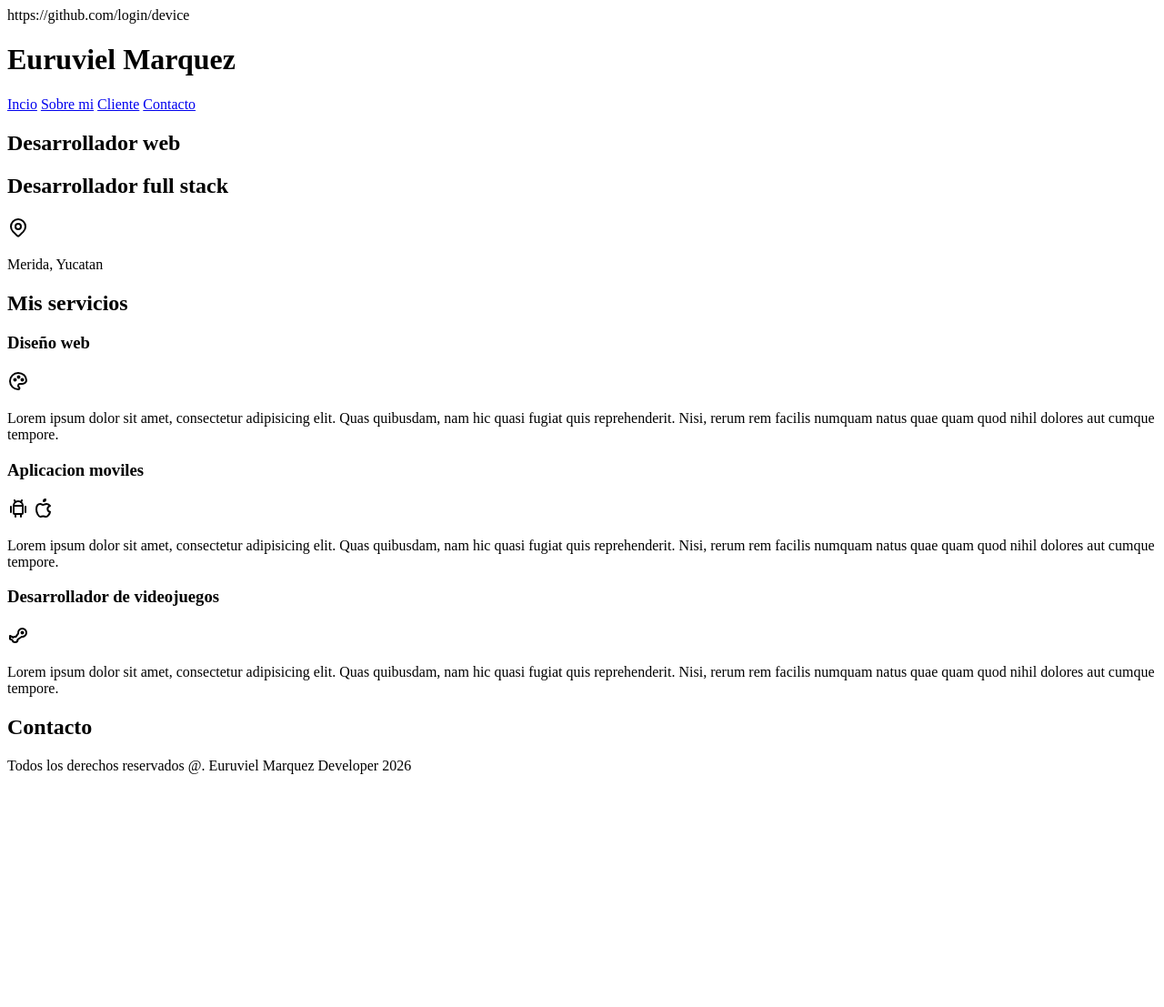
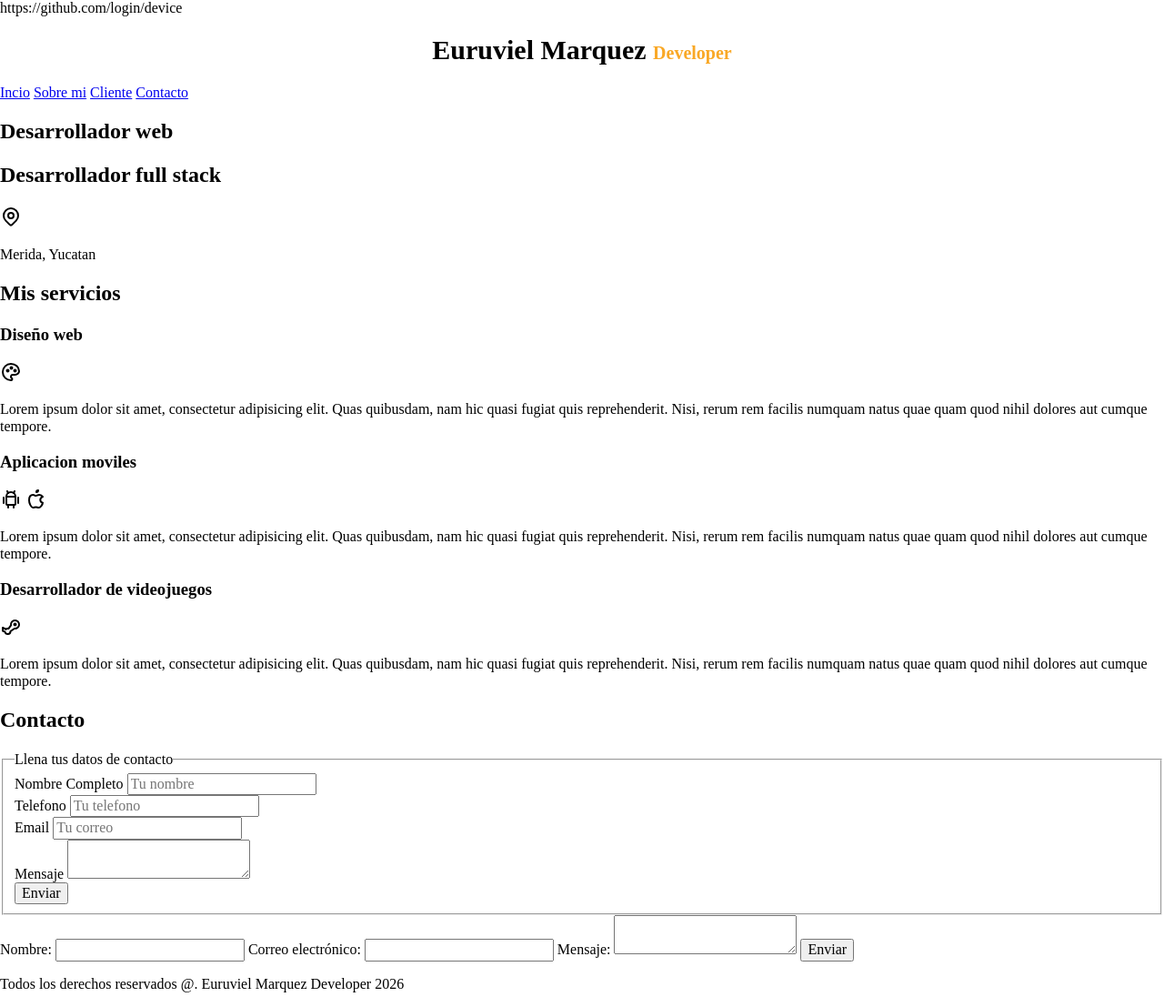
Before and after one commit to Eruviel117/Developer-web, a plain HTML site: page index.html in a window 1280 px wide. Shown: the whole page at 91% size. Before the commit the page ends 867 px from the top, so only its background shows below. Drawn offline with nearby package versions, Linux system fonts and the light colour scheme.

Commit message:
feat: add contact form and base typography style

```diff
--- /dev/null
+++ b/CSS/style.css
@@ -0,0 +1,18 @@
+/* Trucos para uniformidad en textos entre navegador   */
+
+html{
+    font-size: 62.5%;
+}
+body{
+    font-size: 16px;
+}
+
+.my-title{
+    font-size: 3rem;
+    text-align: center;
+}
+
+.my-title span{
+    font-size: 2rem;
+    color: #f9a826;
+}
--- a/index.html
+++ b/index.html
@@ -3,12 +3,21 @@
 <head>
     <meta charset="UTF-8">
     <meta name="viewport" content="width=device-width, initial-scale=1.0">
+
+    <link rel="preload" href="CSS/normalize.css" as="style">
+    <!-- Estilo personalizado -->
+    <link rel="stylesheet" href="CSS/normalize.css">
+
+
+    <link rel="preload" href="CSS/style.css" as="style">
+    <!-- Estilo personalizado -->
+    <link rel="stylesheet" href="CSS/style.css">
     <title>Developer page</title>
 </head>
 <body>
     <header>
         <header>https://github.com/login/device
-        <h1>Euruviel Marquez </h1>
+        <h1 class = "my-title">Euruviel Marquez <span>Developer </span></h1>
 
     </header>
 
@@ -53,6 +62,49 @@
         </main>
         <section>
             <h2>Contacto</h2>
+            <form action="https://formspree.io/f/mnqvydqv" method="POST">
+                <fieldset>
+                    <legend>Llena tus datos de contacto </legend>
+                    <div>
+                        <label>Nombre Completo</label>
+                        <input type="text" placeholder="Tu nombre">
+                    </div>
+
+                    <div>
+                        <label>Telefono</label>
+                        <input type="tel" placeholder="Tu telefono">
+                    </div>
+
+                    <div>
+                        <label>Email</label>
+                        <input type="email" placeholder="Tu correo">
+                    </div>
+
+
+                    <div>
+                        <label>Mensaje</label>
+                        <textarea></textarea>
+                    </div>
+                    <div>
+                        <input type="submit" value="Enviar">
+                    </div>
+                </fieldset>
+
+
+
+
+
+
+                <label for="name">Nombre:</label>
+                <input type="text" id="name" name="name" required>
+
+                <label for="email">Correo electrónico:</label>
+                <input type="email" id="email" name="_replyto" required>
+
+                <label for="message">Mensaje:</label>
+                <textarea id="message" name="message" required></textarea>
+
+                <button type="submit">Enviar</button>
         </section>
         <footer>
             <p>Todos los derechos reservados @. Euruviel Marquez Developer 2026</p>
```
Also changed, not shown: CSS/normalize.css (added).
